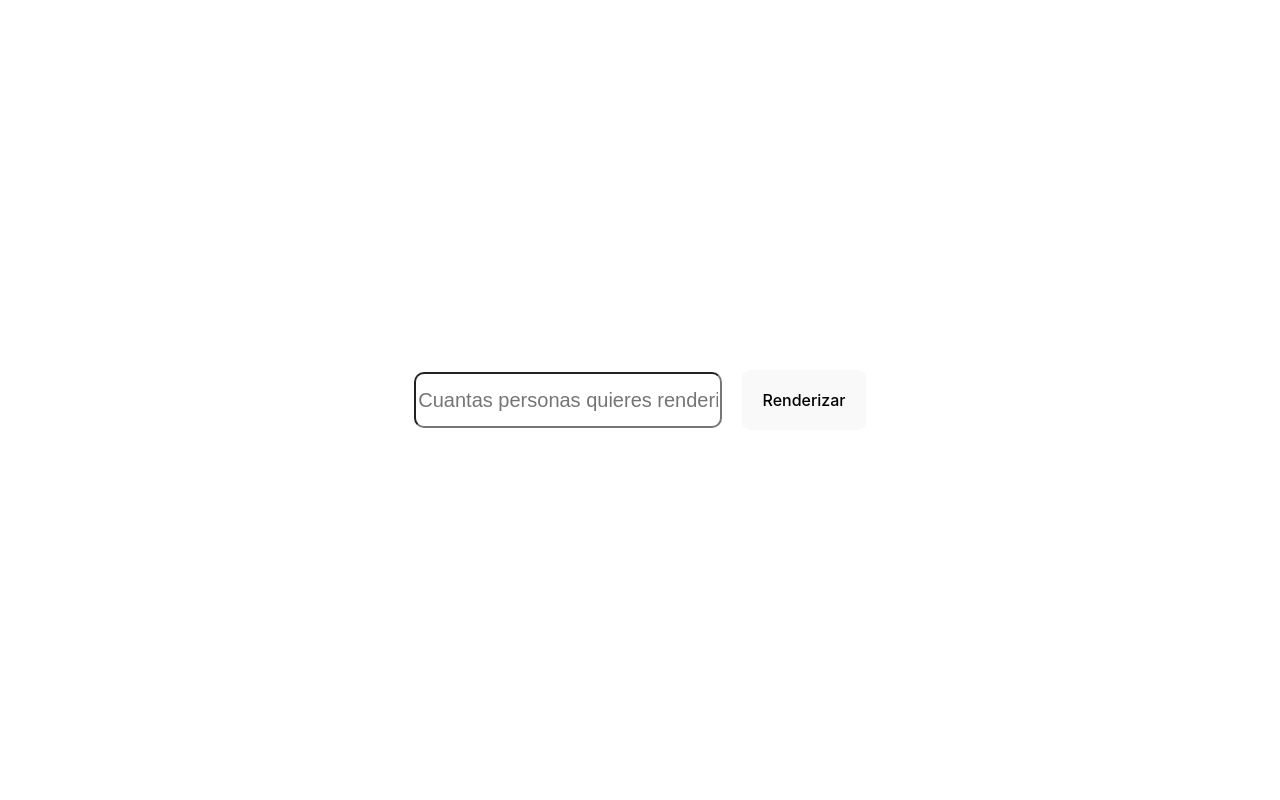
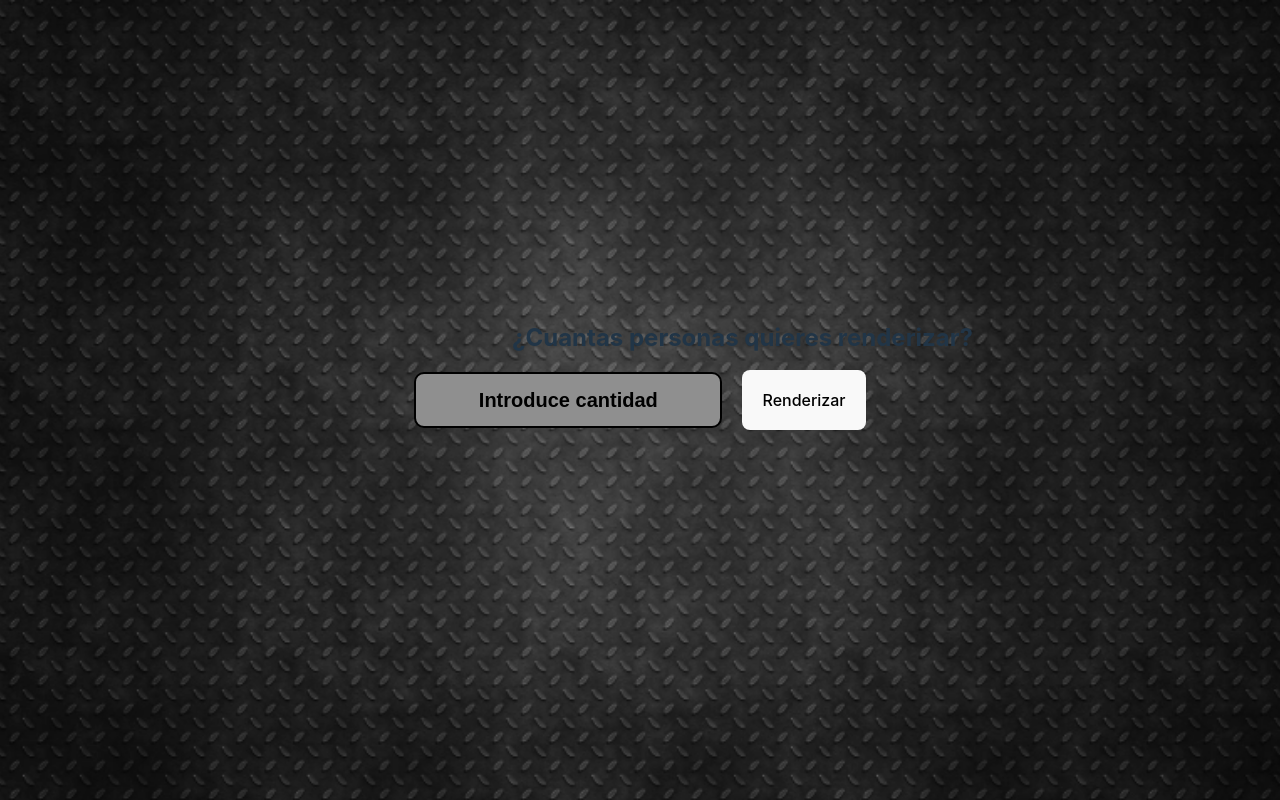
Before and after one commit to aitorcachero/random-user-generator-react, a React (Vite) app: page / in a window 1280 px wide. Built offline with nearby package versions, Linux system fonts and the light colour scheme.

Commit message:
Cambios en card

```diff
--- a/src/App.jsx
+++ b/src/App.jsx
@@ -10,14 +10,17 @@ function App() {
   return (
     <>
       {!users && !loading && (
+        <>
           <form onSubmit={handleSubmit}>
+            <h2 className="h2">¿Cuantas personas quieres renderizar?</h2>
             <input
               type="text"
               className="input-search"
-            placeholder="Cuantas personas quieres renderizar"
+              placeholder="Introduce cantidad"
             ></input>
             <button type="submit">Renderizar</button>
           </form>
+        </>
       )}
       {loading && <Loader />}
 
--- a/src/components/UserCard/UserCard.css
+++ b/src/components/UserCard/UserCard.css
@@ -1,17 +1,71 @@
-article {
+main {
   display: flex;
   flex-direction: column;
+  justify-content: center;
   align-items: center;
-  justify-content: center;
+  padding: 50px;
+  font-family: 'Roboto', sans-serif;
+}
+
+.card {
   width: 300px;
   height: 400px;
-  border: 1px solid black;
   border-radius: 10px;
-  background-color: rgba(37, 153, 255, 0.205);
+  overflow: hidden;
+  cursor: pointer;
+  position: relative;
+  color: #f0f0f0;
+  box-shadow: 0 10px 30px 5px rgba(0, 0, 0, 0.2);
+}
+.card img {
+  position: absolute;
+  object-fit: cover;
+  width: 100%;
+  height: 100%;
+  top: 0;
+  left: 0;
+  opacity: 0.9;
+  transition: opacity 0.2s ease-out;
+}
+.card h2 {
+  position: absolute;
+  inset: auto auto 30px 30px;
+  margin: 0;
+  transition: inset 0.3s 0.3s ease-out;
+  font-family: 'Roboto Condensed', sans-serif;
+  font-weight: normal;
+  text-transform: uppercase;
+}
+.card p,
+.card a {
+  position: absolute;
+  opacity: 0;
+  max-width: 80%;
+  transition: opacity 0.3s ease-out;
+}
+.card p {
+  inset: auto auto 80px 30px;
+}
+.card a {
+  inset: auto auto 40px 30px;
+  color: inherit;
+  text-decoration: none;
+}
+.card:hover h2 {
+  inset: auto auto 220px 30px;
+  transition: inset 0.3s ease-out;
+}
+.card:hover p,
+.card:hover a {
+  opacity: 1;
+  transition: opacity 0.5s 0.1s ease-in;
+}
+.card:hover img {
+  transition: opacity 0.31s ease-in;
+  opacity: 1;
+  filter: brightness(20%);
 }
 
-img {
-  width: 130px;
-  height: 130px;
-  border-radius: 50%;
+.material-symbols-outlined {
+  vertical-align: middle;
 }
--- a/src/components/UserCard/UserCard.jsx
+++ b/src/components/UserCard/UserCard.jsx
@@ -3,14 +3,21 @@ import PropTypes from 'prop-types';
 
 export default function UserCard({ user }) {
   return (
-    <article>
-      <img src={user.picture.thumbnail} />
-      <h2>
-        {user.name.first} {user.name.last}
-      </h2>
-      <p>{user.email}</p>
-      <p>Edad: {user.dob.age} años</p>
-    </article>
+    <main className="main-card">
+      <div className="card">
+        <img src={user.picture.large} alt="" />
+        <div className="card-content">
+          <h2>
+            {user.name.first} {user.name.last}
+          </h2>
+          <p>{user.email}</p>
+          <a href="#" className="button">
+            Edad: {user.dob.age}
+            <span className="material-symbols-outlined">años</span>
+          </a>
+        </div>
+      </div>
+    </main>
   );
 }
 
--- a/src/index.css
+++ b/src/index.css
@@ -27,8 +27,13 @@ body {
   margin: 0;
   display: flex;
   justify-content: center;
-  min-width: 320px;
-  min-height: 100vh;
+  width: 100vw;
+  max-height: 100%;
+  background-image: url('./assets/bg.webp');
+  background-repeat: no-repeat;
+  background-size: cover;
+  background-position: center;
+  background-attachment: fixed;
 }
 
 h1 {
@@ -40,6 +45,7 @@ form {
   display: flex;
   align-items: center;
   justify-content: center;
+  position: relative;
   width: 100vw;
   height: 100vh;
   gap: 20px;
@@ -52,6 +58,14 @@ form {
   outline: none;
   text-align: center;
   font-size: 20px;
+  font-weight: bold;
+  border: 2px solid black;
+  background-color: rgb(143, 143, 143);
+  color: black;
+}
+
+.input-search::placeholder {
+  color: black;
 }
 
 .grid-container {
@@ -61,6 +75,14 @@ form {
   justify-content: center;
   width: 90vw;
   height: auto;
+}
+
+.h2 {
+  text-align: center;
+  position: absolute;
+  left: 40%;
+  top: 40%;
+  margin: auto;
 }
 
 button {
```
Also changed, not shown: src/assets/bg.webp (added). Lines whose indentation alone changed are shown as unchanged.
